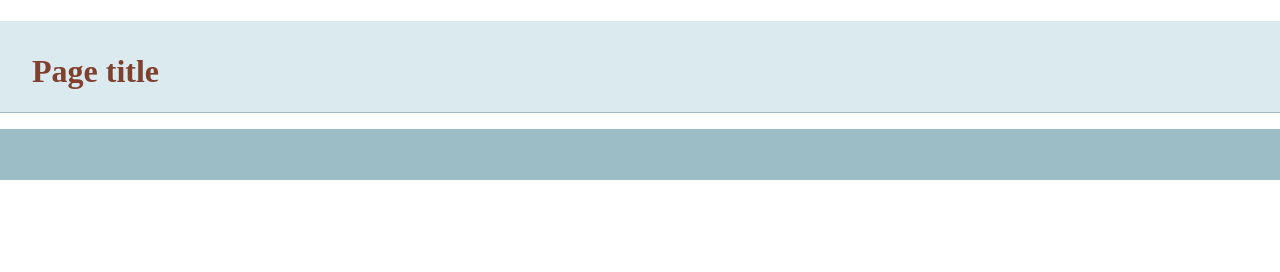
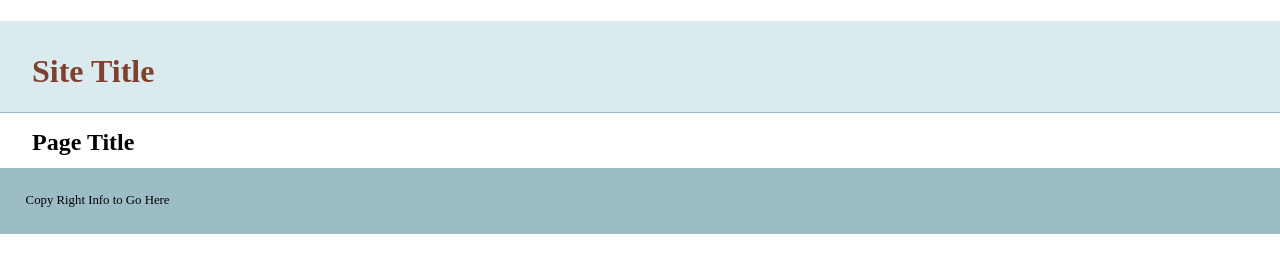
Before and after one commit to kipdeeds/git-basics, a plain HTML site: page index.html in a window 1280 px wide. Drawn offline with nearby package versions, Linux system fonts and the light colour scheme.

Commit message:
added more info to template

```diff
--- a/index.html
+++ b/index.html
@@ -14,14 +14,14 @@
     </head>
     <body>
     <header>
-	<h1>Page title</h1>
+	<h1>Site Title</h1>
     </header>
     <nav id="pageNav">
     </nav>
     <main>
+        <h2>Page Title</h2>
     </main>
-    <footer>
-    </footer>
+    <footer>Copy Right Info to Go Here</footer>
         <script>
 //use the modernizr load to load up external scripts. This will load the scripts asynchronously, but the order listed matters. Although it will load all scripts in parallel, it will execute them in the order listed
 Modernizr.load([
```
